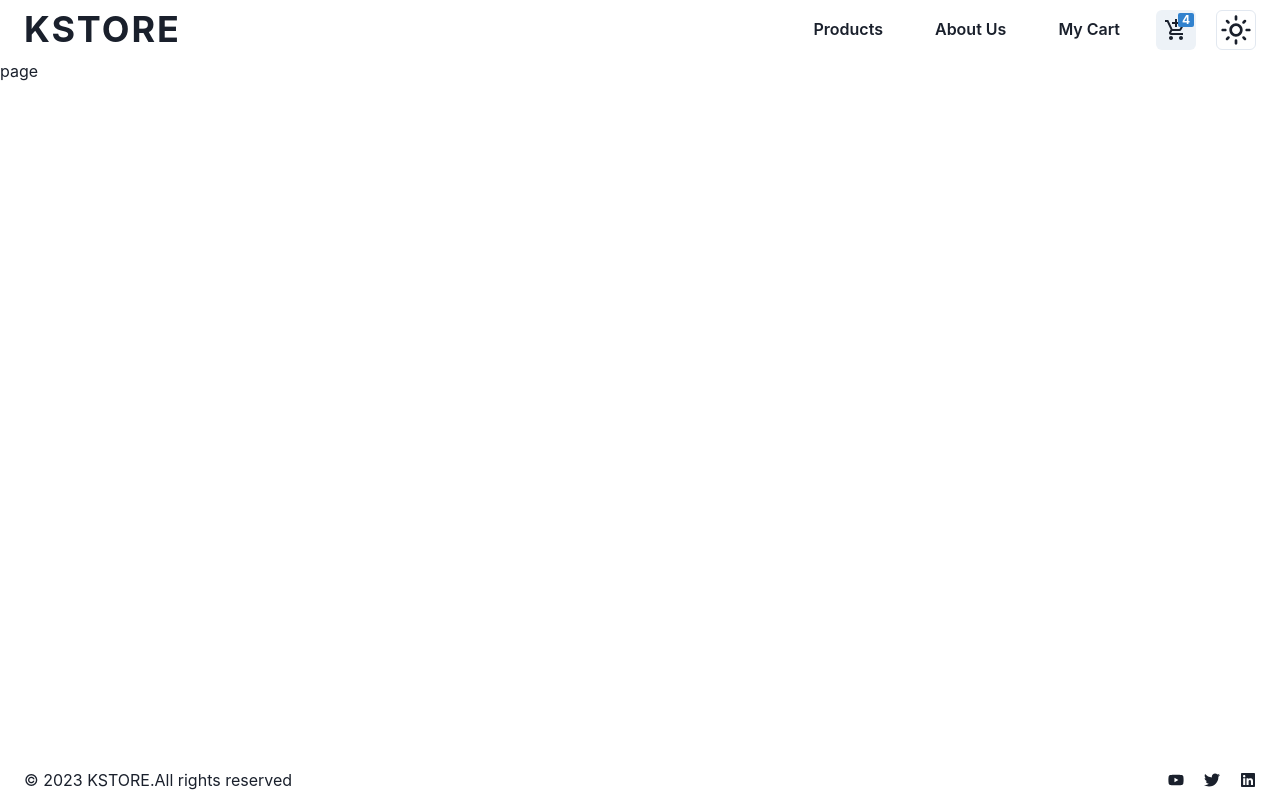
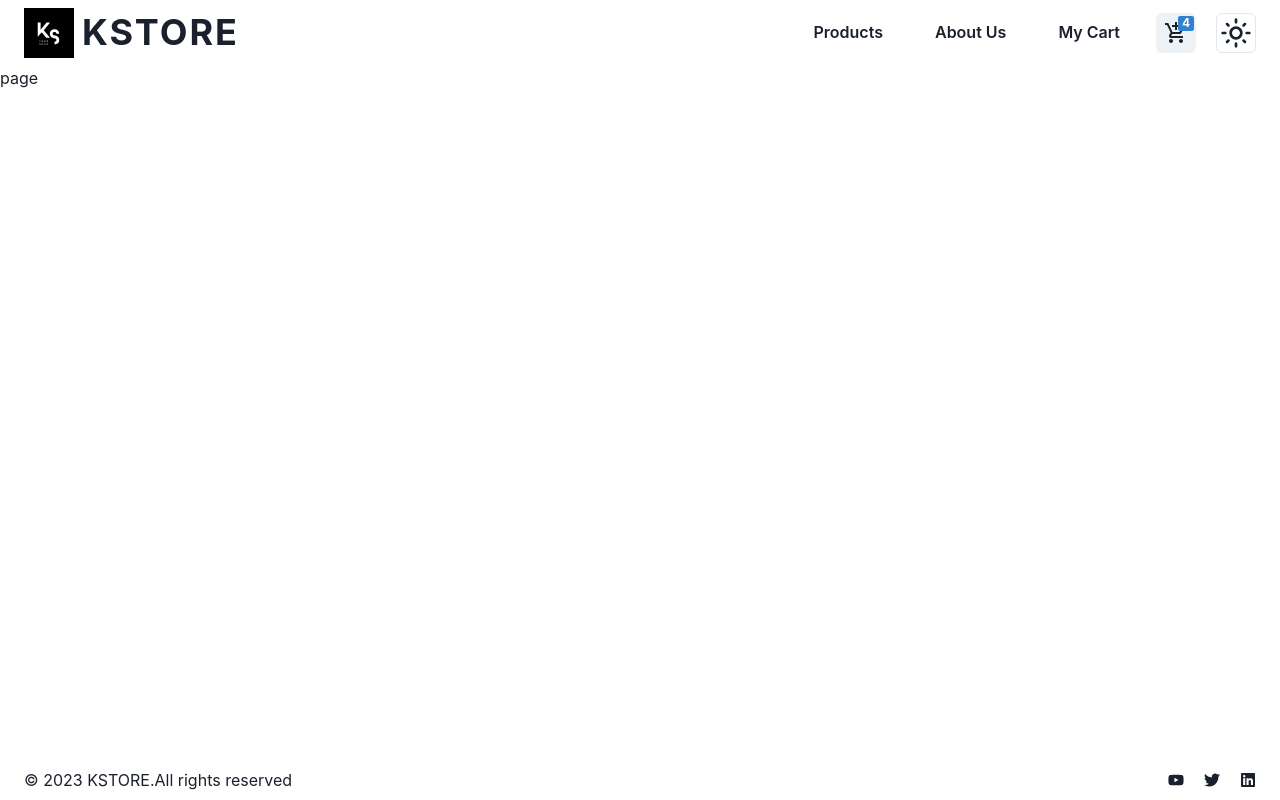
Before and after one commit to almamunkhan09/nextjs-ecom-typescript-chakraui, a Next.js app: page / in a window 1280 px wide. Built offline with nearby package versions, Linux system fonts and the light colour scheme.

Commit message:
Add logo again

```diff
--- a/Components/Nav.tsx
+++ b/Components/Nav.tsx
@@ -1,4 +1,12 @@
-import { Button, Flex, Heading, HStack, Link, Spacer } from '@chakra-ui/react';
+import {
+  Button,
+  Flex,
+  Heading,
+  HStack,
+  Image,
+  Link,
+  Spacer,
+} from '@chakra-ui/react';
 // import Image from 'next/image';
 import NextLink from 'next/link';
 import React from 'react';
@@ -13,14 +21,14 @@ function Nav() {
   return (
     <Flex w="100%" px="6" py="2" align="center" justify="space-between">
       <HStack>
-        {/* <Image
+        <Image
           width={50}
           height={50}
           // borderRadius="full"
           // objectFit="cover"
           src="logoDark.svg"
           alt="logo"
-        /> */}
+        />
 
         <Heading letterSpacing={2}> KSTORE </Heading>
       </HStack>
```
